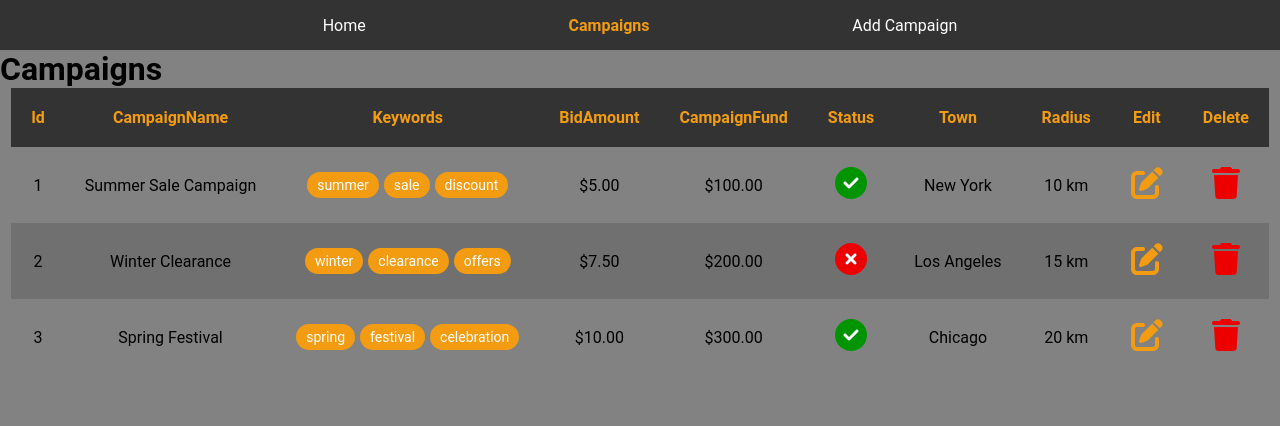
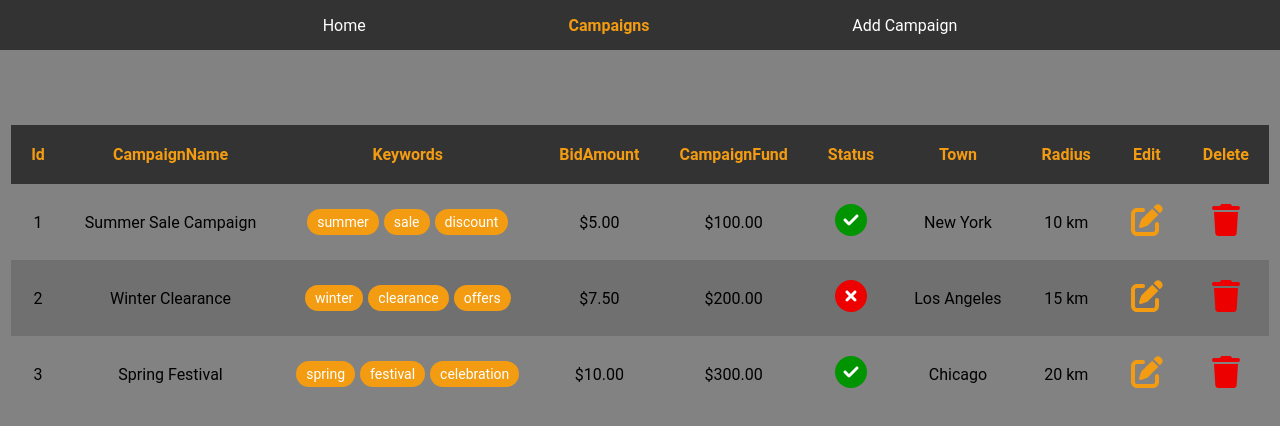
Before and after one commit to dziwuj/futurum, a React (Vite) app: page /campaigns in a window 1280 px wide. Shown: the top 426 px of the page. Built offline with nearby package versions, Linux system fonts and the light colour scheme.

Commit message:
Added spacing instead of the title

```diff
--- a/src/screens/campaigns.tsx
+++ b/src/screens/campaigns.tsx
@@ -5,7 +5,6 @@ import '@/styles/CampaignsScreen.scss'
 export const CampaignsScreen: FC = () => {
     return (
         <div className="campaigns-container">
-            <h1 className="campaigns-title">Campaigns</h1>
             <CampaignList />
         </div>
     )
--- a/src/styles/CampaignsScreen.scss
+++ b/src/styles/CampaignsScreen.scss
@@ -0,0 +1,3 @@
+.campaigns-container {
+    padding-top: 75px;
+}
```
